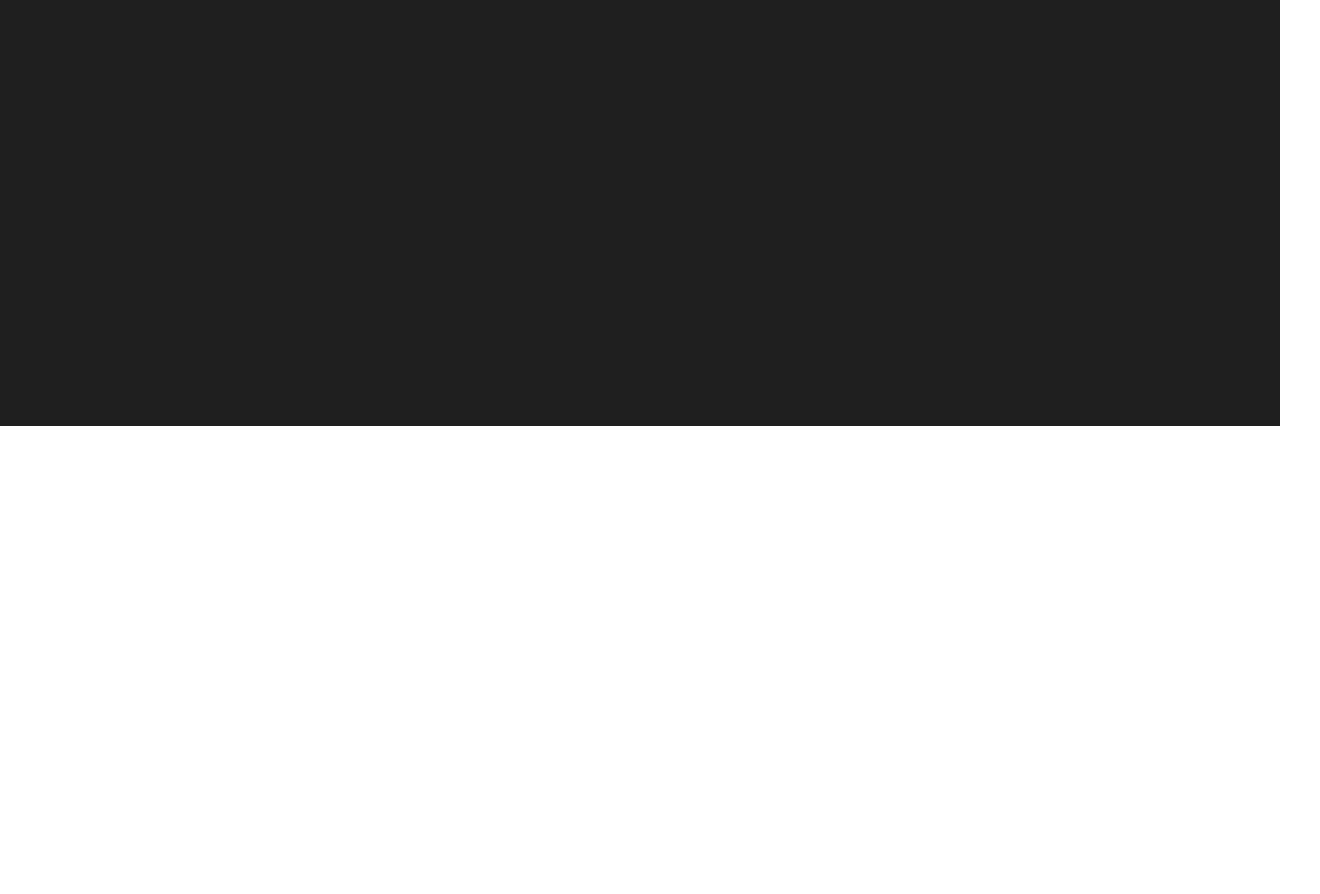
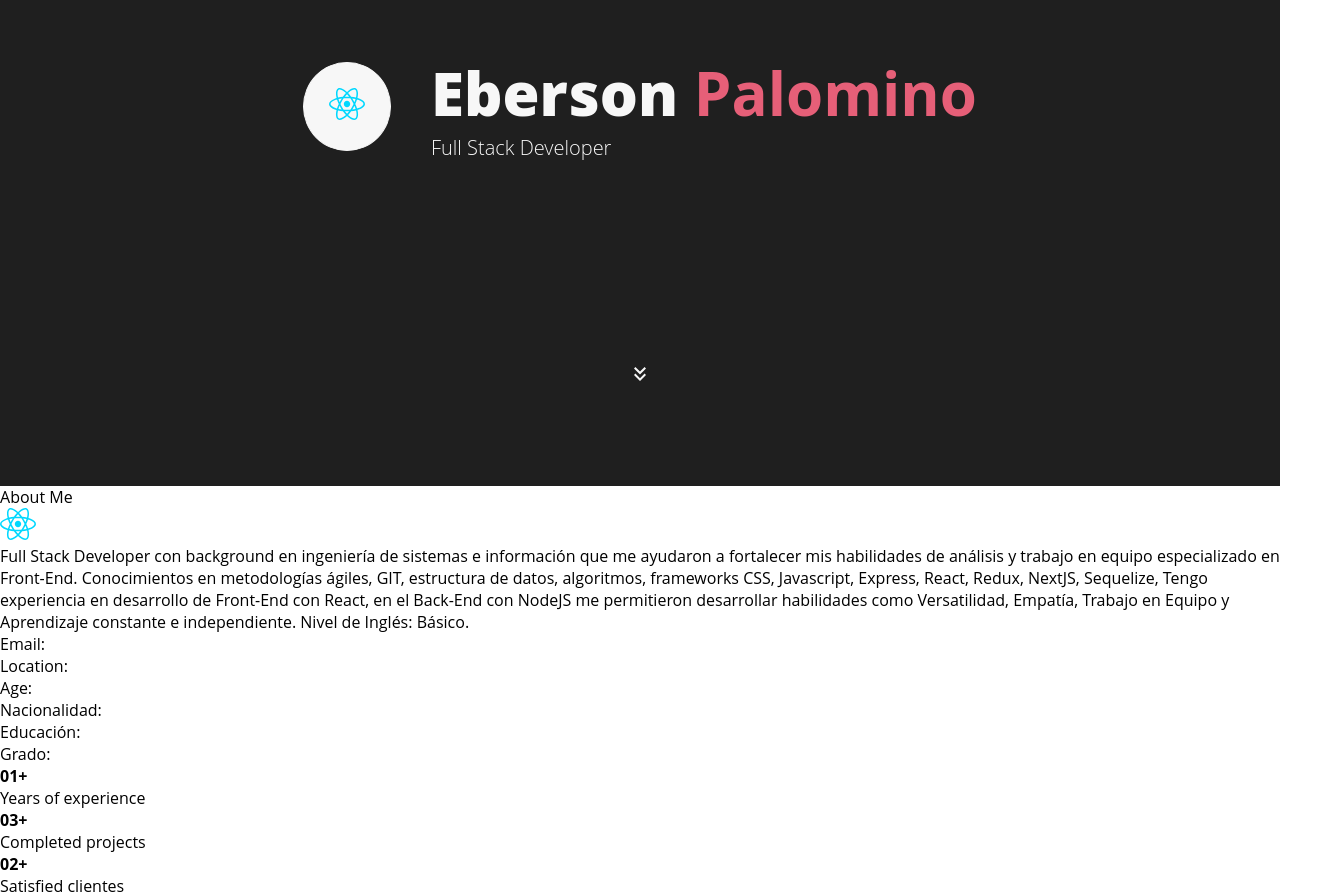
Before and after one commit to lordeber15/Portafolio_Eberson, a React (Vite) app: page / in a window 1280 px wide. Shown: the part 220-1114 px from the top of the page, 1320 px wide, since content can reach past the window. Before the commit the page ends 800 px from the top, so only its background shows below. Built offline with nearby package versions, Linux system fonts and the light colour scheme.

Commit message:
Estructura de About me

```diff
--- a/package.json
+++ b/package.json
@@ -10,6 +10,10 @@
     "preview": "vite preview"
   },
   "dependencies": {
+    "@emotion/react": "^11.11.1",
+    "@emotion/styled": "^11.11.0",
+    "@mui/icons-material": "^5.11.16",
+    "@mui/material": "^5.13.4",
     "react": "^18.2.0",
     "react-dom": "^18.2.0",
     "react-router-dom": "^6.12.0"
--- a/src/App.jsx
+++ b/src/App.jsx
@@ -1,12 +1,14 @@
 import "./App.module.css";
 import NavBar from "./components/navBar/navBar";
 import Home from "./view/home/home";
+import About from "./view/sectionAbout/about";
 
 function App() {
   return (
     <div>
       <NavBar />
       <Home />
+      <About />
     </div>
   );
 }
--- a/src/components/navBar/navBar.jsx
+++ b/src/components/navBar/navBar.jsx
@@ -9,8 +9,8 @@ export default function navBar() {
         <img src={img} className={style.logoimg} />
       </Link>
       <div className={style.buttons}>
+        <Link>About</Link>
         <Link>Experiencia</Link>
-        <Link>About</Link>
         <Link>Tech Skills</Link>
         <Link>Portafolio</Link>
         <Link>Contacto</Link>
--- a/src/components/navBar/navBar.module.css
+++ b/src/components/navBar/navBar.module.css
@@ -1,5 +1,4 @@
 .container{
-    width: 100%;
     height: 30px;
     display: flex;
     padding: 20px;
--- a/src/index.css
+++ b/src/index.css
@@ -9,4 +9,5 @@
   --bg: #1F1F1F;
   --text: #F7F7F7;
   --color-alt: #E65F78;
+  --bg-alt: #333333;
 }
--- a/src/view/home/home.jsx
+++ b/src/view/home/home.jsx
@@ -1,17 +1,23 @@
 import style from "./home.module.css";
 import imagen from "../../assets/react.svg";
+import KeyboardDoubleArrowDownIcon from "@mui/icons-material/KeyboardDoubleArrowDown";
 
 export default function home() {
   return (
     <div className={style.container}>
       <div className={style.containerdev}>
-        <div>
+        <div className={style.imagenlogo}>
           <img src={imagen} />
         </div>
         <div className={style.containerDatos}>
-          <div className={style.nombre}>Eberson Palomino</div>
+          <div className={style.nombre}>
+            Eberson <strong className={style.apellido}>Palomino</strong>
+          </div>
           <div className={style.descripcion}>Full Stack Developer</div>
         </div>
+      </div>
+      <div className={style.arrow}>
+        <KeyboardDoubleArrowDownIcon />
       </div>
     </div>
   );
--- a/src/view/home/home.module.css
+++ b/src/view/home/home.module.css
@@ -1,9 +1,36 @@
 .container{
-    height: 45vw;
+    height: fit-content;
     background-color: var(--bg);
+}
+.imagenlogo{
+    border: 1px solid var(--text);
+    border-radius: 100%;
+    padding: 25px;
+    background-color: var(--text);
 }
 .containerdev{
     display: flex;
     justify-content: center;
     align-items: center;
+    height: 40vw;
+    gap: 40px;
 }
+.nombre{
+    font-size: 60px;
+    font-weight: 900;
+    color: var(--text);
+}
+.apellido{
+    color: var(--color-alt);
+}
+.descripcion{
+    font-size: 20px;
+    font-weight: 300;
+    color: var(--text);
+}
+.arrow{
+    display: flex;
+    justify-content: center;
+    padding-bottom: 100px;
+    color: var(--text);
+}
--- a/src/view/sectionAbout/about.jsx
+++ b/src/view/sectionAbout/about.jsx
@@ -1,3 +1,53 @@
+import style from "./about.module.css";
+import image from "../../assets/react.svg";
 export default function about() {
-  return <section>about</section>;
+  return (
+    <div className={style.container}>
+      <div className={style.title}>About Me</div>
+      <div className={style.datos}>
+        <div className={style.fotoImagen}>
+          <img src={image}></img>
+        </div>
+        <div>
+          <p>
+            Full Stack Developer con background en ingeniería de sistemas e
+            información que me ayudaron a fortalecer mis habilidades de análisis
+            y trabajo en equipo especializado en Front-End. Conocimientos en
+            metodologías ágiles, GIT, estructura de datos, algoritmos,
+            frameworks CSS, Javascript, Express, React, Redux, NextJS,
+            Sequelize, Tengo experiencia en desarrollo de Front-End con React,
+            en el Back-End con NodeJS me permitieron desarrollar habilidades
+            como Versatilidad, Empatía, Trabajo en Equipo y Aprendizaje
+            constante e independiente. Nivel de Inglés: Básico.
+          </p>
+          <div>
+            <div>
+              <p>Email:</p>
+              <p>Location:</p>
+              <p>Age:</p>
+            </div>
+            <div>
+              <p>Nacionalidad:</p>
+              <p>Educación:</p>
+              <p>Grado:</p>
+            </div>
+          </div>
+          <div>
+            <div>
+              <strong>01+</strong>
+              <p>Years of experience</p>
+            </div>
+            <div>
+              <strong>03+</strong>
+              <p>Completed projects</p>
+            </div>
+            <div>
+              <strong>02+</strong>
+              <p>Satisfied clientes</p>
+            </div>
+          </div>
+        </div>
+      </div>
+    </div>
+  );
 }
```
Also changed, not shown: 1 other file (tests, documents, lock files or other folders).
